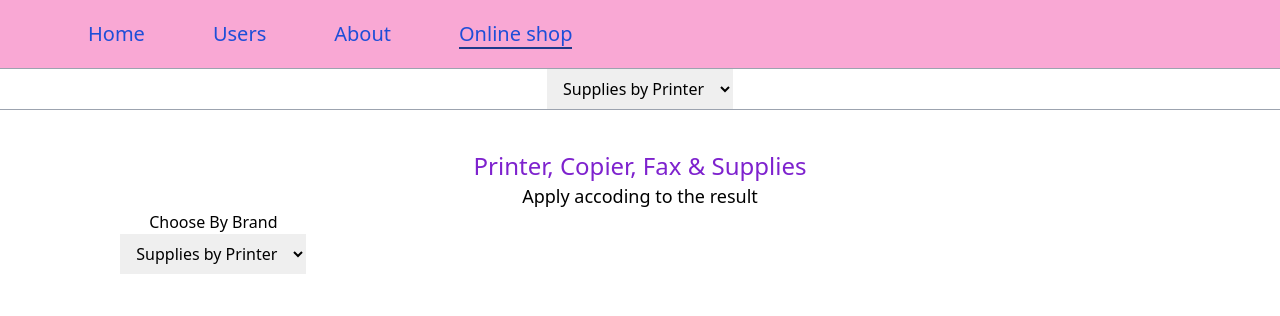
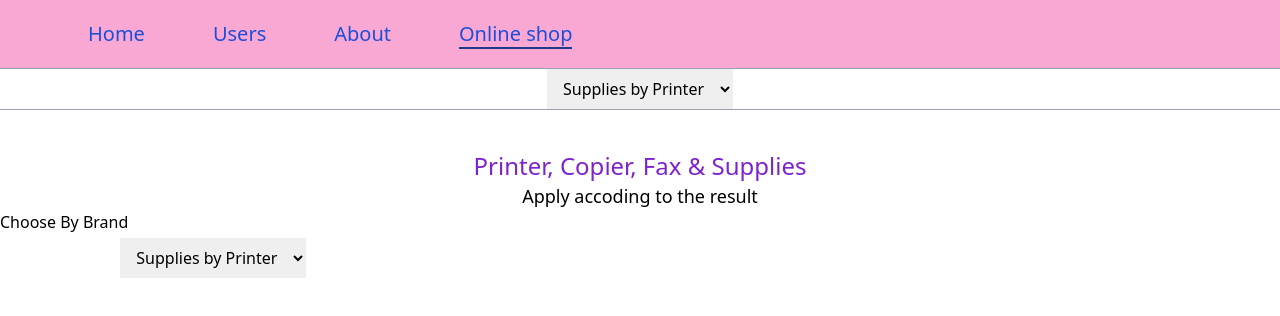
Before and after one commit to tiwaripankaj2013/reactBeginer, a React (Create React App) app: page /onlineShop in a window 1280 px wide. Shown: the top 316 px of the page. Built offline with nearby package versions, Linux system fonts and the light colour scheme.

Commit message:
shopping portal initial

```diff
--- a/src/pages/onlineshop/shopHeader/index.js
+++ b/src/pages/onlineshop/shopHeader/index.js
@@ -18,8 +18,8 @@ import React from 'react';
 
          <div className="flex">
             <div className="w-1/3">
-            <label>Choose By Brand</label>
-            <select className="max-w-lg px-3 py-2 mx-auto block">
+            <label className="block text-left">Choose By Brand</label>
+            <select className="max-w-lg px-3 py-2 mx-auto block my-1">
                <option>Supplies by Printer</option>
                <option>Hcl Technology</option>
                <option>Dell Technology</option>
@@ -27,6 +27,7 @@ import React from 'react';
             </select>
             </div>
          </div>
+         <br className=" border-b border-gray-500"/>
     </div>
     </>
   )
```
